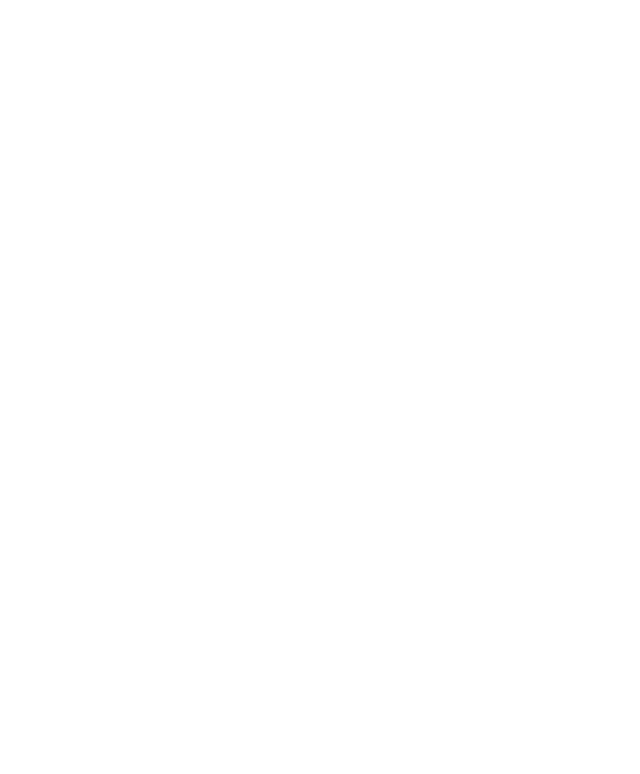
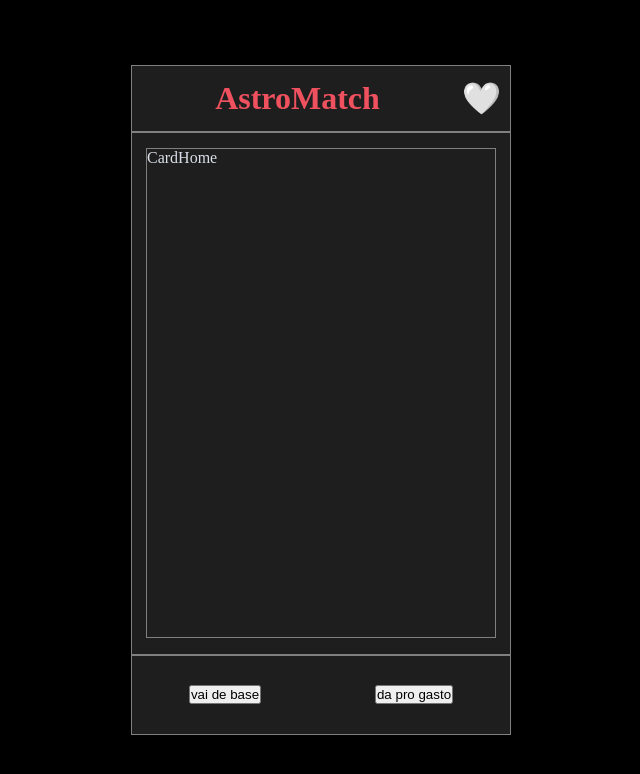
Before and after one commit to future4code/ailton-Joao-Sales, a React (Create React App) app in the folder modulo3/astromatch/astromatch/: page / in a window 1280 px wide. Shown: the top 774 px of the page, without its empty margins (319-959 px from the left). Built offline with nearby package versions, Linux system fonts and the light colour scheme.

Commit message:
esqueleto pronto

```diff
--- a/modulo3/astromatch/astromatch/src/App.js
+++ b/modulo3/astromatch/astromatch/src/App.js
@@ -1,10 +1,17 @@
-import React from "react";
+import React, { useState } from "react";
+import Home from "./pages/Home/Home";
+import Matches from "./pages/Matches/Matches";
+import { Container } from "./styled";
+
 
 function App() {
+  const [page, setPage] = useState('home')
+
   return (
-    <div>
-
-    </div>
+    <Container>
+      {page === 'home' && <Home setPage={setPage} />}
+      {page === 'matches' && <Matches setPage={setPage}/>}
+    </Container>
   );
 }
 
--- /dev/null
+++ b/modulo3/astromatch/astromatch/src/components/CardHome.js
@@ -0,0 +1,8 @@
+import React from 'react'
+import { CardMain } from '../pages/styled'
+
+export default function CardHome() {
+  return (
+    <CardMain>CardHome</CardMain>
+  )
+}
--- a/modulo3/astromatch/astromatch/src/pages/Home/Home.js
+++ b/modulo3/astromatch/astromatch/src/pages/Home/Home.js
@@ -0,0 +1,28 @@
+import React from 'react'
+import CardHome from '../../components/CardHome';
+import { ButtonsHome, ContainerHome, HeaderHome, MainHome } from '../styled'
+import Heart from '../../assets/Heart.png'
+
+
+function Home(props) {
+    return (
+        <ContainerHome>
+            <HeaderHome>
+                <h1>AstroMatch</h1>
+                <img src={Heart} onClick={() => props.setPage('matches')} />
+                {/* <button>Matches</button> */}
+            </HeaderHome>
+            <MainHome>
+                <CardHome>
+
+                </CardHome>
+            </MainHome>
+            <ButtonsHome>
+                <button>vai de base</button>
+                <button>da pro gasto</button>
+            </ButtonsHome>
+        </ContainerHome>
+    )
+}
+
+export default Home;
--- a/modulo3/astromatch/astromatch/src/pages/Matches/Matches.js
+++ b/modulo3/astromatch/astromatch/src/pages/Matches/Matches.js
@@ -0,0 +1,19 @@
+import React from 'react'
+import { ContainerHome, HeaderHome, MainMatch } from '../styled'
+import Back from '../../assets/Back.png'
+
+export default function Matches(props) {
+  return (
+    <ContainerHome>
+      <HeaderHome>
+        <h1>AstroMatch</h1>
+        <img src={Back} onClick={() => props.setPage('home')} />
+        {/* <button>Matches</button> */}
+      </HeaderHome>
+      <MainMatch>
+
+      </MainMatch>
+
+    </ContainerHome>
+  )
+}
--- /dev/null
+++ b/modulo3/astromatch/astromatch/src/pages/styled.js
@@ -0,0 +1,65 @@
+import styled from "styled-components";
+
+//estilização pagina home
+export const ContainerHome = styled.div`
+display: flex;
+flex-direction: column;
+height: 670px;
+width: 380px;
+background-color: #1e1e1e;
+color: #dadee7;
+`
+
+export const HeaderHome = styled.div`
+display: flex;
+justify-content: space-evenly;
+align-items: center;
+height: 10%;
+width: 100%;
+border: 1px solid grey;
+
+h1{
+    color:#f0515f;
+    display: flex;
+    justify-content: center;
+    flex-grow: 1;
+}
+img{
+    height: 37px;
+    margin-right: 10px;
+}
+`
+export const MainHome = styled.div`
+display: flex;
+justify-content: center;
+align-items: center;
+height:78%;
+border: 1px solid grey;
+`
+export const ButtonsHome = styled.div`
+display: flex;
+justify-content: space-around;
+align-items: center;
+height: 12%;
+border: 1px solid grey;
+`
+
+export const CardMain = styled.div`
+width: 350px;
+height: 490px;
+border: 1px solid grey;
+`
+
+//estilização pagina home
+
+//estilização pagina Matches
+
+export const MainMatch = styled.div`
+display: flex;
+justify-content: center;
+align-items: center;
+height:90%;
+border: 1px solid grey;
+`
+
+//estilização pagina Matches
--- /dev/null
+++ b/modulo3/astromatch/astromatch/src/styled.js
@@ -0,0 +1,9 @@
+import styled from "styled-components";
+
+export const Container = styled.div`
+ display: flex;
+ background-color: black;
+ height: 100vh;
+justify-content: center;
+align-items: center;
+`
```
Also changed, not shown: modulo3/astromatch/astromatch/src/assets/Back.png (added), modulo3/astromatch/astromatch/src/assets/Heart.png (added), modulo3/astromatch/astromatch/src/pages/StyledPages.js (deleted).
